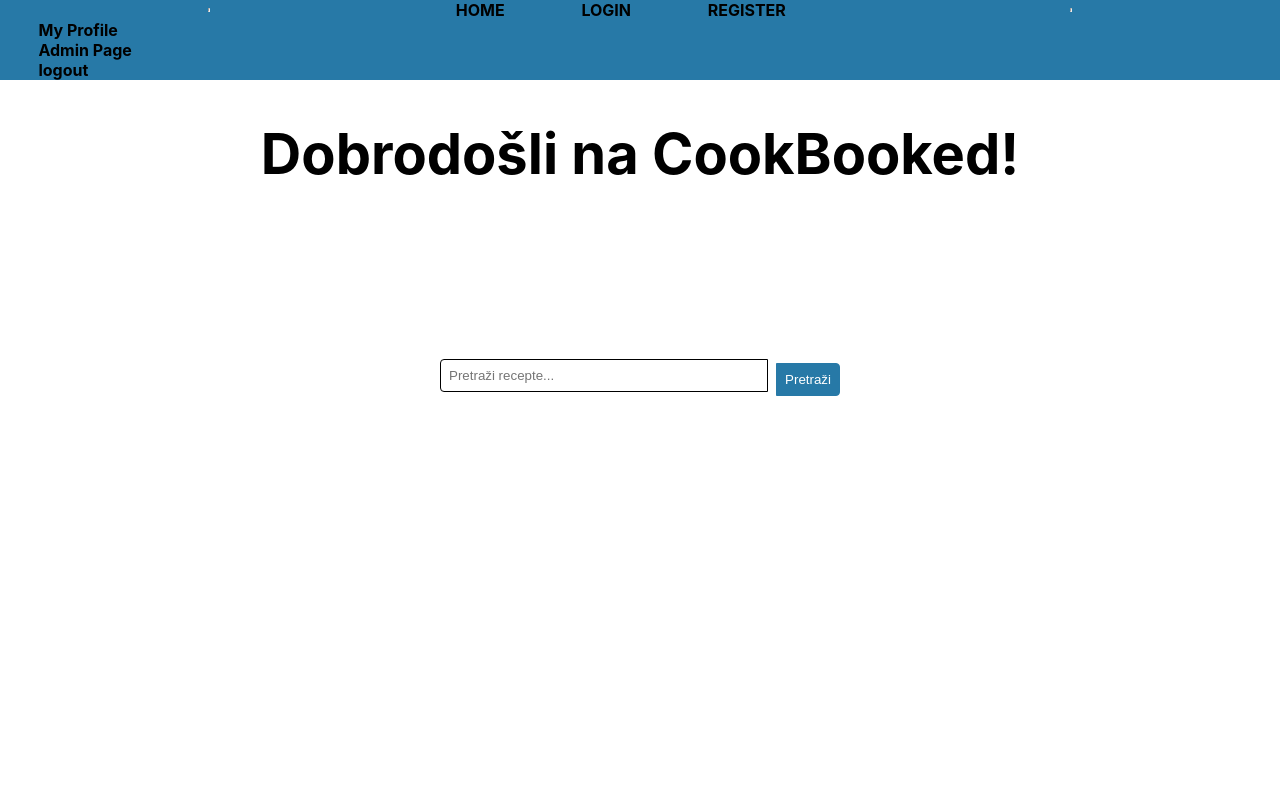
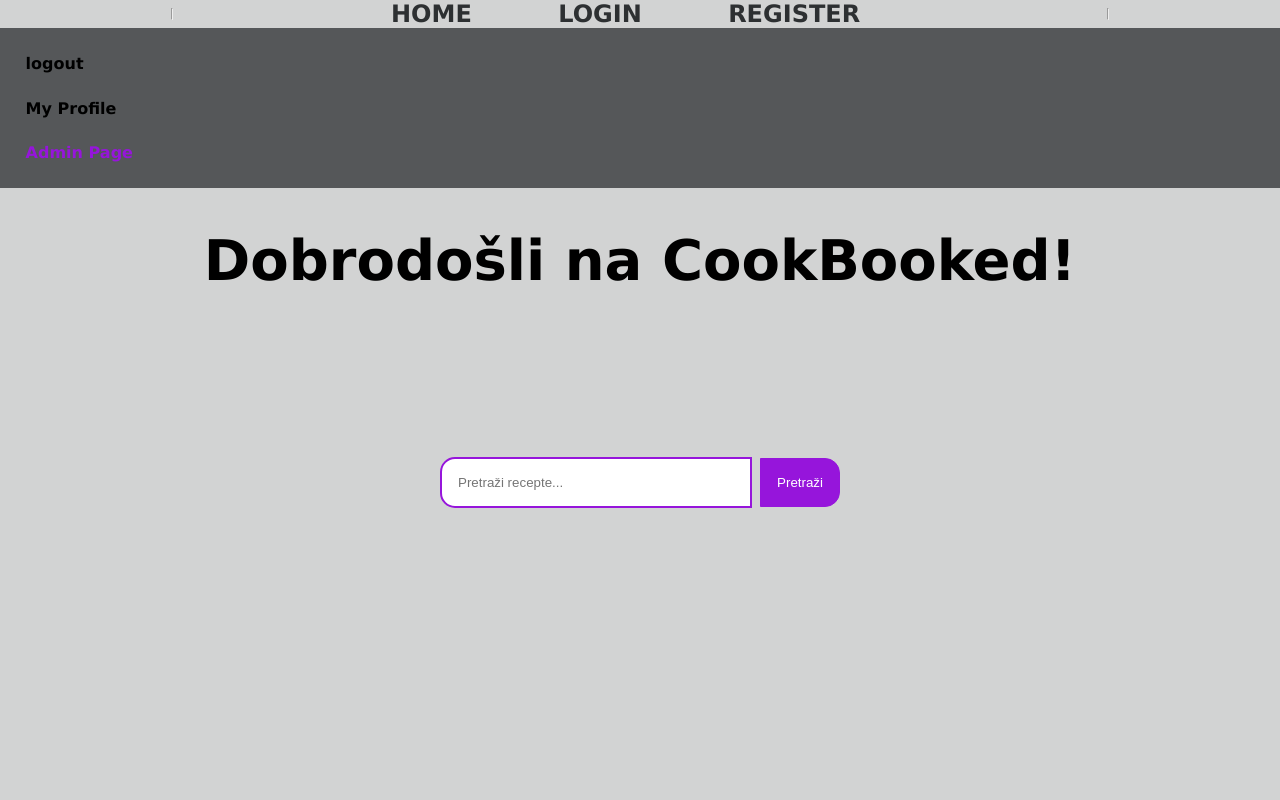
Before and after one commit to Eloise-Habek/undercooked, a React (Create React App) app in the folder IzvorniKod/undercooked-frontend/: page / in a window 1280 px wide. Shown: the top 800 px of the page. Built offline with nearby package versions, Linux system fonts and the light colour scheme; the HTML template or start-up script is replaced by a standard one.

Commit message:
Promjenjen CSS dizajn

```diff
--- a/IzvorniKod/undercooked-frontend/src/pages/wrapper/Links2.jsx
+++ b/IzvorniKod/undercooked-frontend/src/pages/wrapper/Links2.jsx
@@ -1,15 +1,16 @@
 import React, { useState } from 'react';
 import { NavLink} from 'react-router-dom';
 import secureLocalStorage from 'react-secure-storage';
+import '../../styles/links2.css'
 
 
 export function Links2() {
     return (
             <>
             <nav className='navbar2'>
-                <div><NavLink className="izbornik" to={"/profile"}>My Profile</NavLink></div>
-                <div><NavLink className="izbornik" to={"/admin"}>Admin Page</NavLink></div>
-                <div><NavLink className="izbornik" to={"/logout"}>logout</NavLink></div>
+                <div><NavLink className="izbornik_navbar2" to={"/logout"}>logout</NavLink></div>
+                <div><NavLink className="izbornik_navbar2" to={"/profile"}>My Profile</NavLink></div>
+                <div><NavLink className="izbornik_navbar2_admin" to={"/admin"}>Admin Page</NavLink></div>
             </nav>
 
             </>
--- a/IzvorniKod/undercooked-frontend/src/pages/wrapper/Nav.jsx
+++ b/IzvorniKod/undercooked-frontend/src/pages/wrapper/Nav.jsx
@@ -37,11 +37,6 @@ class Nav extends Component {
 
                     <div><NavLink className="izbornik" to={"/register"}>REGISTER</NavLink></div>
                 </div>
-
-
-
-
-
                 <hr />
             </nav>
         </header>
--- a/IzvorniKod/undercooked-frontend/src/styles/home.css
+++ b/IzvorniKod/undercooked-frontend/src/styles/home.css
@@ -1,5 +1,9 @@
+body{
+  font-family: Verdana, Geneva, Tahoma, sans-serif;
+}
+
 .main_div {
-  background-color: rgb(255, 255, 255);
+  background-color: #d2d3d3;
   display: flex;
   width: 100vw;
   height: 100vh;
@@ -23,18 +27,17 @@
 
 .search-input {
   flex: 1;
-  margin-bottom: 8px;
-  padding: 8px;
-  border: 1px solid #000000;
-  border-radius: 4px 0 0 4px;
+  padding: 2vh;
+  border: 2px solid #9615db;
+  border-radius: 15px 0 0 15px;
   margin-right: 8px;
 }
 
 .search-button {
-  background-color: #2779a7;
+  background-color: #9615db;
   color: #fff;
-  padding: 1vh;
-  border: 1px solid #2779a7;
-  border-radius: 0 4px 4px 0;
-  cursor: crosshair;
+  padding: 2vh;
+  border: 1px solid #9615db;
+  border-radius: 0 15px 15px 0;
+  cursor: pointer;
 }
--- /dev/null
+++ b/IzvorniKod/undercooked-frontend/src/styles/links2.css
@@ -0,0 +1,33 @@
+.navbar2{
+    background-color: #555759;
+    display: flex;
+    flex-direction: column;
+    justify-content: space-evenly;
+    height: 20vh;
+}
+
+.izbornik_navbar2{
+    color: black;
+    text-decoration: none;
+    margin-top: 2vh;
+    margin-left: 2vw;
+    font-weight: bold;
+}
+
+.izbornik_navbar2_admin{
+    color: #9615db;
+    text-decoration: none;
+    margin-top: 2vh;
+    margin-left: 2vw;
+    font-weight: bolder;
+}
+
+.izbornik_navbar2:hover{
+    text-decoration: none;
+    color: #7d7f80;
+}
+
+.izbornik_navbar2_admin:hover{
+    text-decoration: none;
+    color: #7d7f80;
+}
--- a/IzvorniKod/undercooked-frontend/src/styles/login.css
+++ b/IzvorniKod/undercooked-frontend/src/styles/login.css
@@ -4,15 +4,16 @@
   align-items: center;
   justify-content: center;
   height: 100vh;
-  background-color: rgb(255, 255, 255);
+  background-color: #d2d3d3;
 }
 
 .form_wrap {
-  width: 300px;
+  width: 400px;
   padding: 20px;
   border-radius: 8px;
-  background-color: #a0b6c2;
-  box-shadow: 0 0 10px rgba(0, 0, 0, 0.1);
+  background-color: #7d7f80;
+  box-shadow: 0 0 15px #9615db;
+  margin-bottom: 40vh;
 }
 
 .wrap {
@@ -36,14 +37,15 @@
 .login_button {
   width: 100%;
   padding: 10px;
-  background-color: #3498db;
+  background-color: #2d3032;
   color: #fff;
   border: none;
   border-radius: 4px;
   cursor: pointer;
   transition: background-color 0.3s;
+  margin-top: 1em;
 }
 
 .login_button:hover {
-  background-color: #2980b9;
+  background-color: #9615db;
 }
--- a/IzvorniKod/undercooked-frontend/src/styles/nav.css
+++ b/IzvorniKod/undercooked-frontend/src/styles/nav.css
@@ -1,11 +1,7 @@
 .navbar {
-  background-color: #2779a7;
+  background-color: #d2d3d3;
   display: flex;
   justify-content: space-between;
-}
-
-.navbar2 {
-  background-color: #2779a7;
 }
 
 .left_home {
@@ -14,23 +10,46 @@
 
 .izbornik {
   text-decoration: none;
-  color: black;
+  position: relative;
+  color: #2D3032;
   font-weight: bold;
-  font-size: 2vh;
-  margin-left: 3vw;
+  font-size: 3vh;
+  margin-left: 2em;
   margin-right: 3vw;
   margin-bottom: 1vh;
   margin-top: 1vh;
 }
+
+.izbornik::before {
+  content: '';
+  position: absolute;
+  width: 100%;
+  height: 4px;
+  border-radius: 4px;
+  background-color: #9615db;
+  bottom: -5px;
+  left: 0;
+  transform-origin: right;
+  transform: scaleX(0);
+  transition: transform .3s ease-in-out;
+}
+
+.izbornik:hover::before {
+  transform-origin: left;
+  transform: scaleX(1);
+}
+
 .izbornik:hover {
-  color: white;
+  color: #7d7f80;
+  text-decoration: none;
 }
 
 .home_text {
   text-decoration: none;
-  color: black;
+  color: #2D3032;
   font-weight: bold;
 }
+
 .home_text:hover {
   color: white;
 }
--- a/IzvorniKod/undercooked-frontend/src/styles/register.css
+++ b/IzvorniKod/undercooked-frontend/src/styles/register.css
@@ -4,15 +4,15 @@
   align-items: center;
   justify-content: center;
   height: 100vh;
-  background-color: rgb(255, 255, 255);
+  background-color: #d2d3d3;
 }
 
 .register_form {
-  width: 300px;
+  width: 400px;
   padding: 20px;
   border-radius: 8px;
-  background-color: #a0b6c2;
-  box-shadow: 0 0 10px rgba(0, 0, 0, 0.1);
+  background-color: #7d7f80;
+  box-shadow: 0 0 20px #9615db;
 }
 
 .user_data_input {
@@ -36,7 +36,7 @@
 .registerButton {
   width: 100%;
   padding: 10px;
-  background-color: #3498db;
+  background-color: #2d3032;
   color: #fff;
   border: none;
   border-radius: 4px;
@@ -45,5 +45,5 @@
 }
 
 .registerButton:hover {
-  background-color: #2980b9;
+  background-color: #9615db;
 }
```
